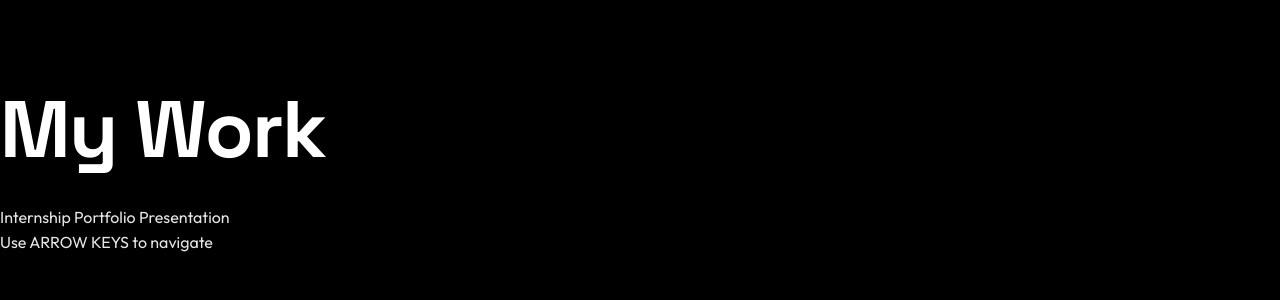
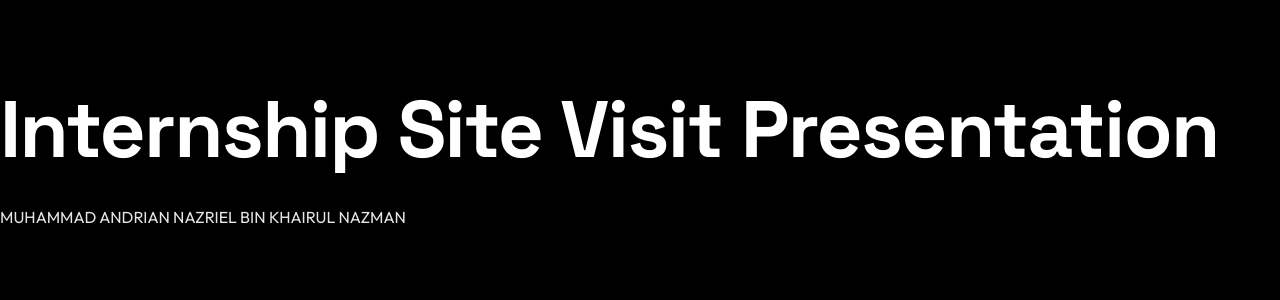
Before and after one commit to ndriannazriel/my-portfolio-hehe, a React (Vite) app: page / in a window 1280 px wide. Both pictures are taken after a click on the button "Start Presentation Mode". Shown: the part 2263-2563 px from the top of the page. Built offline with nearby package versions, Linux system fonts and the light colour scheme.

Commit message:
Modified first slide

```diff
--- a/src/components/PresentationMode.jsx
+++ b/src/components/PresentationMode.jsx
@@ -40,7 +40,7 @@ const PresentationMode = ({ onClose }) => {
     const presentationProjects = projects.filter(p => selectedProjectIds.includes(p.id));
 
     const slides = [
-        { type: 'intro', title: 'My Work', subtitle: 'Internship Portfolio Presentation' },
+        { type: 'intro', title: 'Internship Site Visit Presentation', subtitle: 'MUHAMMAD ANDRIAN NAZRIEL BIN KHAIRUL NAZMAN' },
         ...presentationProjects.map(p => ({ ...p, type: 'project' })),
         { type: 'outro', title: 'Thank You', subtitle: 'Questions & Discussion' }
     ];
@@ -168,7 +168,7 @@ const PresentationMode = ({ onClose }) => {
                         </h1>
                         <p className="text-2xl text-gray-400 font-light">{currentSlide.subtitle}</p>
                         <div className="mt-12 text-sm text-gray-500 animate-pulse">
-                            Use ARROW KEYS to navigate
+
                         </div>
                     </div>
                 )}
--- a/src/data/projects.js
+++ b/src/data/projects.js
@@ -199,7 +199,7 @@ export const projects = [
     impact: ["Reporting Automation", "3x/week", "Client Engagement"],
     // Technical Architecture
     // Challenge & Solution
-    challenge: "Clients needed reports to be generated 3 times a week.\nReports need to be changed frequently to match client's needs.",
+    challenge: "1) Clients needed reports to be generated 3 times a week.\n2) Reports need to be changed frequently to match client's needs.",
     solution: "MultiTasking = Answer",
     gallery: [bitcoinImage1, bitcoinImage2, bitcoinImage3] // Placeholder images - replace with your actual engagement photos
   }
```
